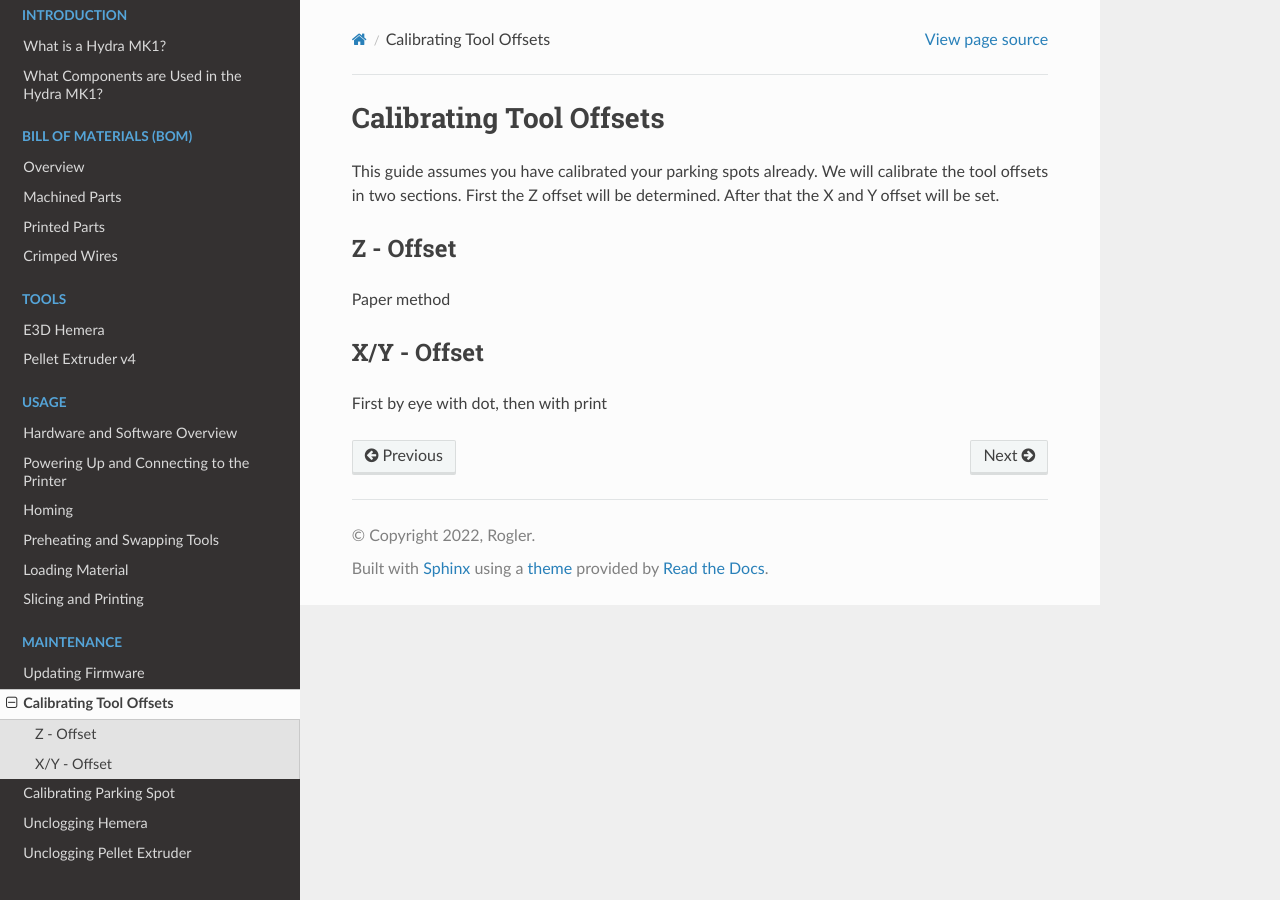
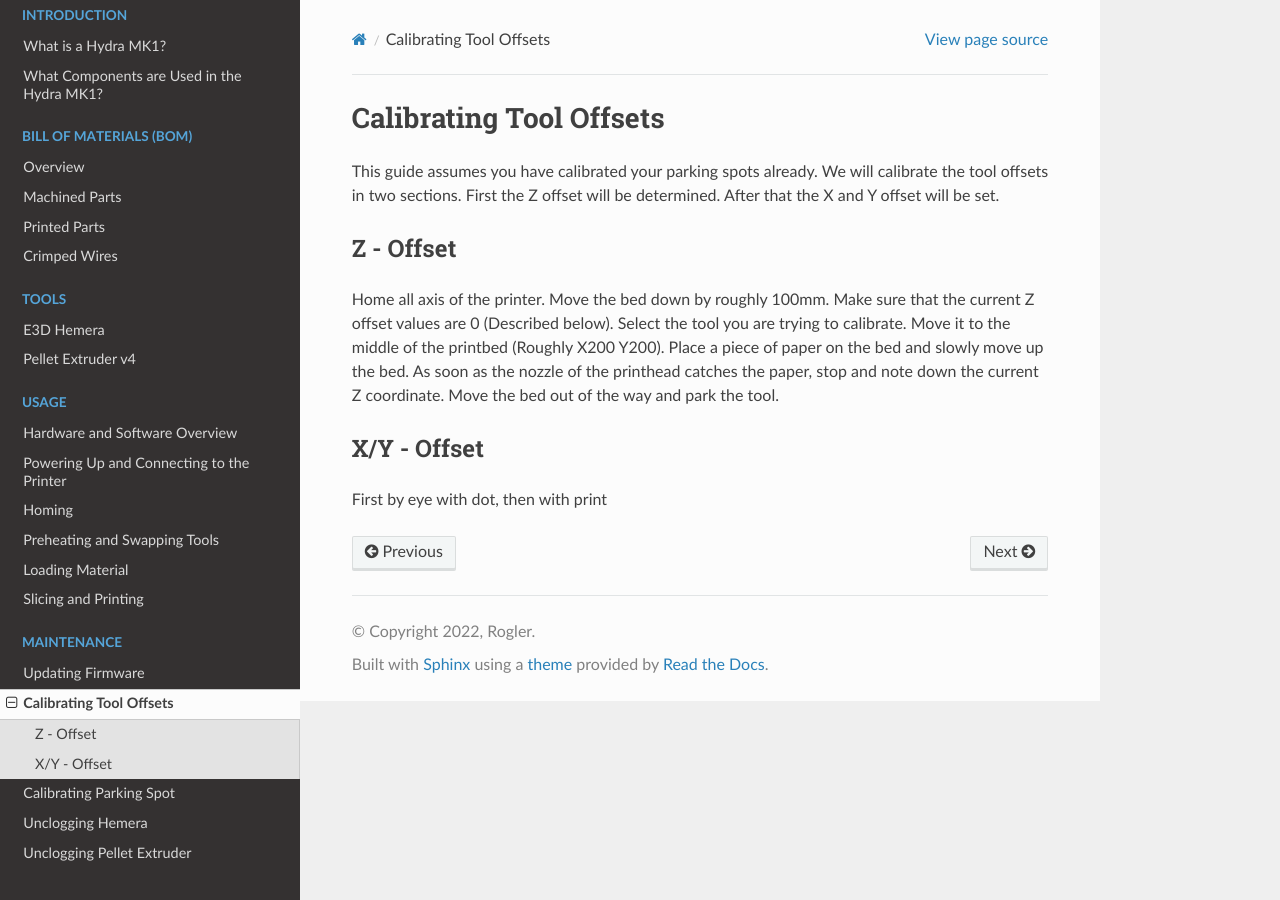
Before and after one commit to srl-ethz/hydra-documentation, a Sphinx documentation site: the page built from docs/source/maintenance/offset.rst, in a window 1280 px wide. Built offline with Sphinx 7.4.7 and the Read the Docs theme 2.0.0, drawn with Linux system fonts in a browser that asks for light colours; pages that are not in the unit, such as notebooks, are missing from menus.

Commit message:
Update offset.rst

```diff
--- a/docs/source/maintenance/offset.rst
+++ b/docs/source/maintenance/offset.rst
@@ -7,7 +7,10 @@
 Z - Offset
 ================
 
-Paper method
+Home all axis of the printer. Move the bed down by roughly 100mm. Make sure that the current Z offset values are 0 (Described below). Select the tool you are trying to calibrate.
+Move it to the middle of the printbed (Roughly X200 Y200). Place a piece of paper on the bed and slowly move up the bed. As soon as the nozzle of the printhead catches the paper, stop and note down the current Z coordinate. Move the bed out of the way and park the tool.
+
+
 
 
 X/Y - Offset
```
